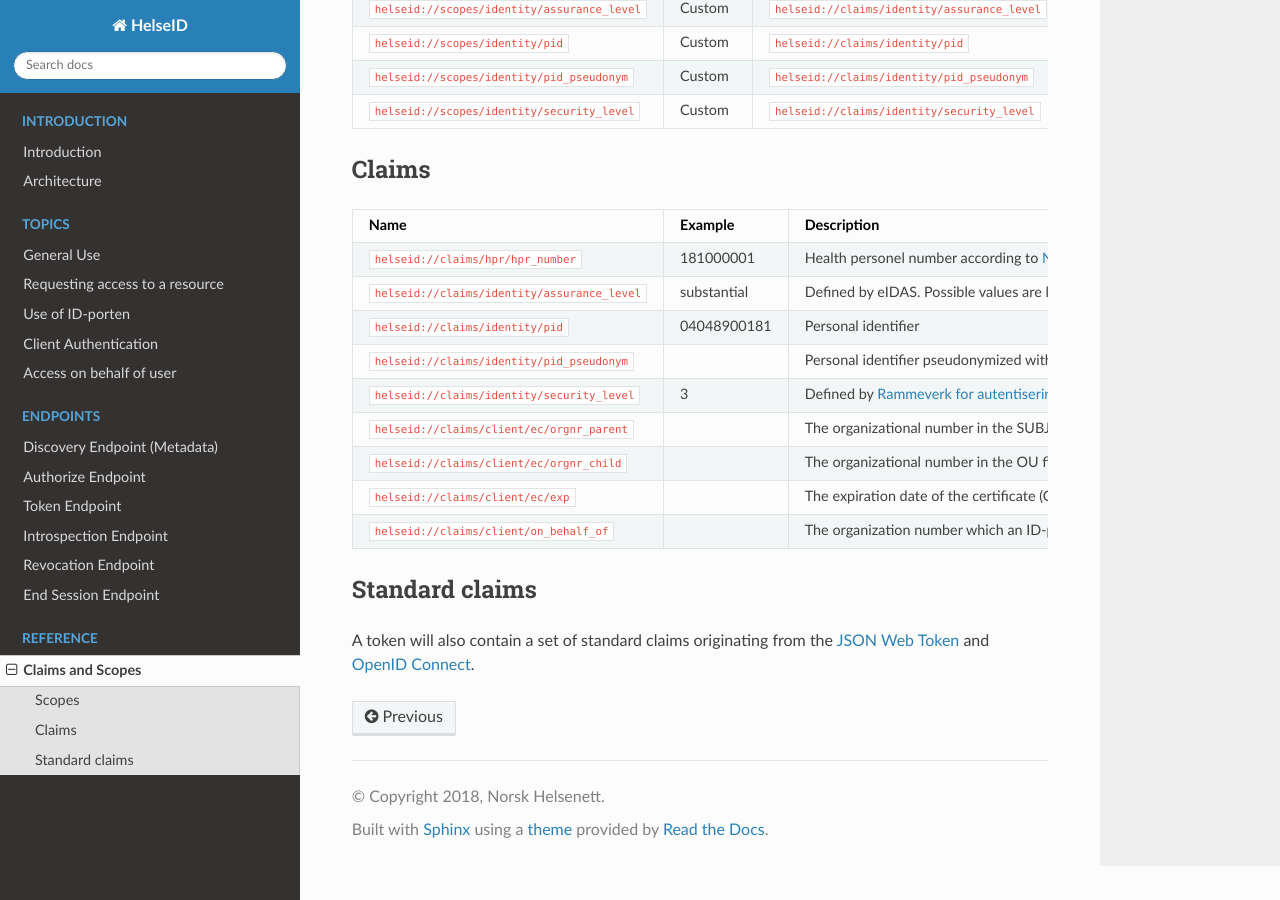
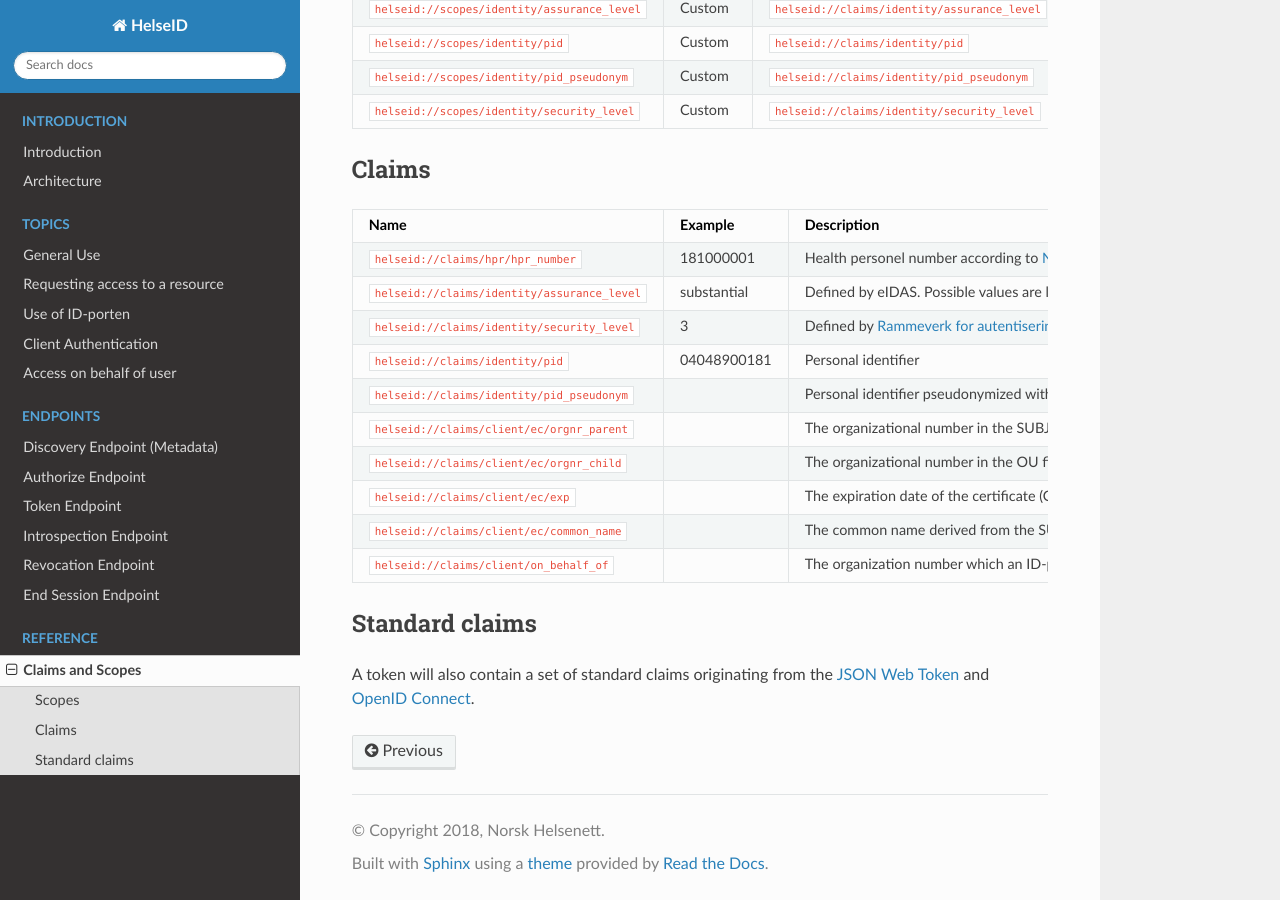
Before and after one commit to HelseID/HelseID-Public, a Sphinx documentation site: the page built from docs/reference/claims_and_scopes.rst, in a window 1280 px wide and 900 px high, scrolled down 577 px. Built offline with Sphinx 7.4.7 and the Read the Docs theme 2.0.0, drawn with Linux system fonts in a browser that asks for light colours; pages that are not in the unit, such as notebooks, are missing from menus.

```diff
--- a/docs/reference/claims_and_scopes.rst
+++ b/docs/reference/claims_and_scopes.rst
@@ -30,14 +30,14 @@ Name                                          Example      Description
 ============================================= ============ =====================================
 ``helseid://claims/hpr/hpr_number``           181000001    Health personel number according to `NHN's coding standard <https://register-web.test.nhn.no/docs/api/html/01a38db9-e5d0-4568-81ee-15448341b564.htm>`_
 ``helseid://claims/identity/assurance_level`` substantial  Defined by eIDAS. Possible values are low, substantial or high.
+``helseid://claims/identity/security_level``  3            Defined by `Rammeverk for autentisering og uavviselighet i elektronisk kommunikasjon med og i offentlig sektor <https://www.regjeringen.no/no/dokumenter/rammeverk-for-autentisering-og-uavviseli>`_ . Possible values are 2, 3 or 4.
 ``helseid://claims/identity/pid``             04048900181  Personal identifier
 ``helseid://claims/identity/pid_pseudonym``                Personal identifier pseudonymized with HMAC
-``helseid://claims/identity/security_level``  3            Defined by `Rammeverk for autentisering og uavviselighet i elektronisk kommunikasjon med og i offentlig sektor <https://www.regjeringen.no/no/dokumenter/rammeverk-for-autentisering-og-uavviseli>`_ . Possible values are 2, 3 or 4.
-``helseid://claims/client/ec/orgnr_parent``                The organizational number in the SUBJECT field of a certificate (Occures only when the client is authenticated with an enterprise certificate).
-``helseid://claims/client/ec/orgnr_child``                 The organizational number in the OU field of the certificate (Occures only when the client is authenticated with an enterprise certificate).
-``helseid://claims/client/ec/exp``                         The expiration date of the certificate (Occures only when the client is authenticated with an enterprise certificate).
+``helseid://claims/client/ec/orgnr_parent``                The organizational number in the SUBJECT field of a certificate (Only present when a client is authenticated with an enterprise certificate).
+``helseid://claims/client/ec/orgnr_child``                 The organizational number in the OU field of the certificate (Only present when a client is authenticated with an enterprise certificate).
+``helseid://claims/client/ec/exp``                         The expiration date of the certificate (Only present when a client is authenticated with an enterprise certificate).
+``helseid://claims/client/ec/common_name``                 The common name derived from the SUBJECT field of a certificate (Only present when a client is authenticated with an enterprise certificate).
 ``helseid://claims/client/on_behalf_of``                   The organization number which an ID-porten authentication was performed on behalf of. Only included if on-behalf-of was used.
-
 ============================================= ============ =====================================
 
 
--- a/docs/topics/token_exchange.rst
+++ b/docs/topics/token_exchange.rst
@@ -2,4 +2,4 @@ Access on behalf of user
 ========================
 HelseID implements a profile of Token Exchange based on https://tools.ietf.org/html/draft-ietf-oauth-token-exchange-16.
 
-The full profile is available in norwegian `here <#h253d315c5d9115655f774b60161b6d>`_.
+The full profile is available in norwegian :ref:`here <h303d77b173d1b78f593737693d2365>`
```
